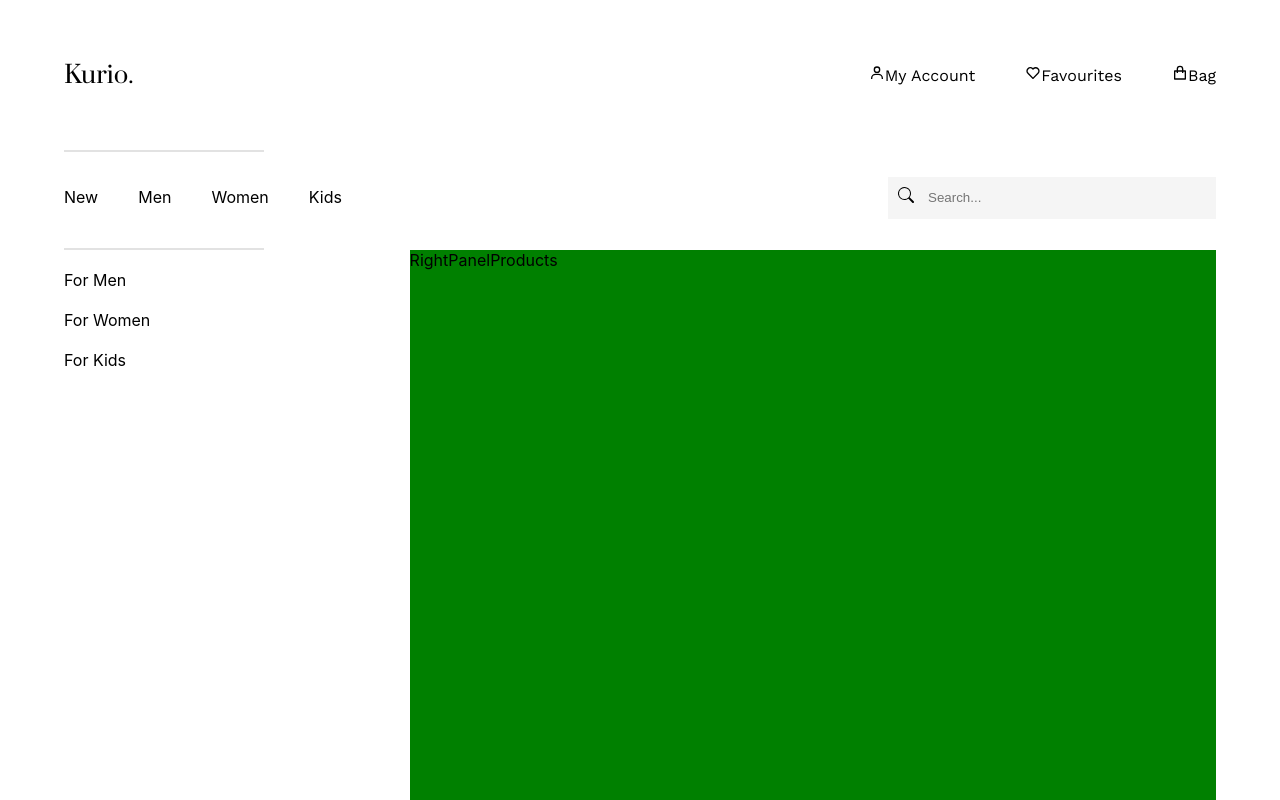
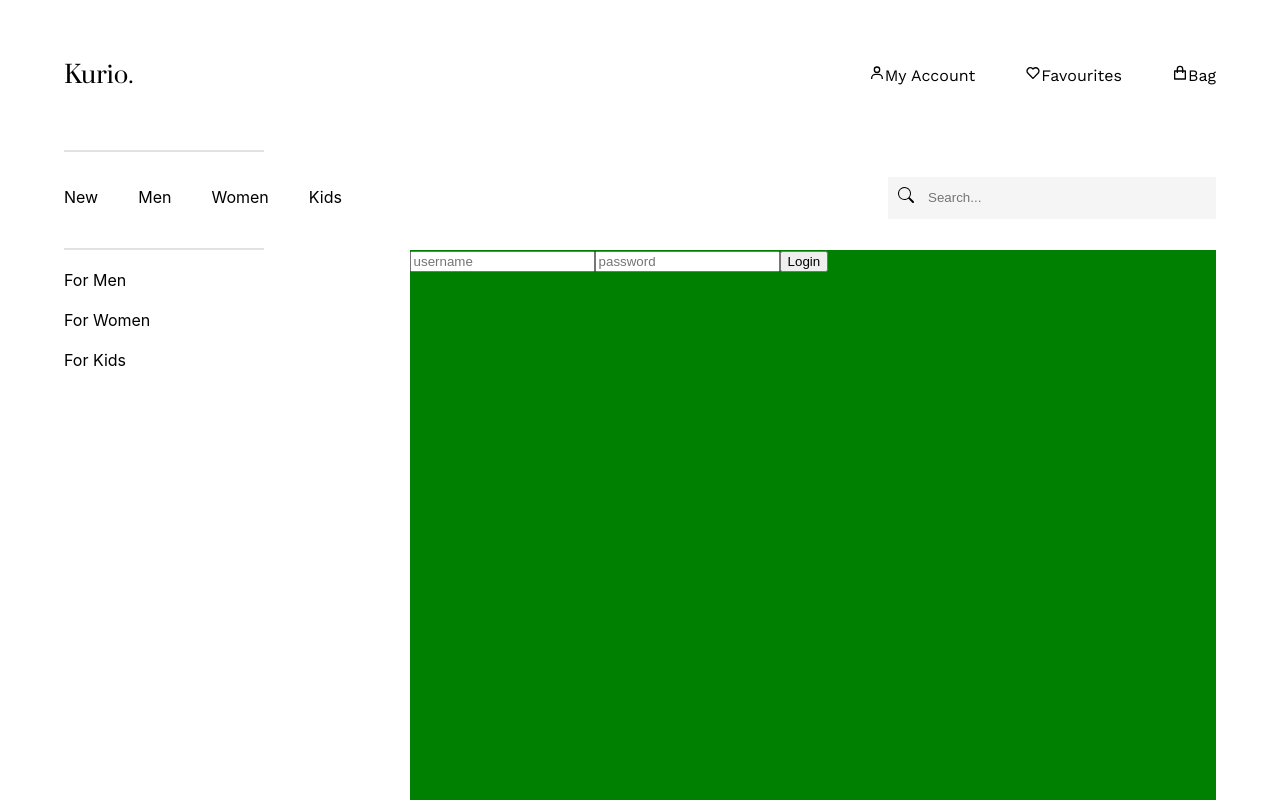
Before and after one commit to MarcSoliman/kurio-shop-app, a React (Create React App) app in the folder client/: page / in a window 1280 px wide. Shown: the top 800 px of the page. Built offline with nearby package versions, Linux system fonts and the light colour scheme.

Commit message:
Made progress on user login

```diff
--- a/client/src/components/productpage/productpagebody/rightpanelproducts/RightPanelProducts.tsx
+++ b/client/src/components/productpage/productpagebody/rightpanelproducts/RightPanelProducts.tsx
@@ -1,8 +1,46 @@
-import React from "react";
+import React, { useState } from "react";
 import axios from "axios";
 import "./rightpanelproducts.scss";
 function RightPanelProducts() {
-  return <div className="right-panel">RightPanelProducts</div>;
+  const [username, setUsername] = useState("");
+  const [password, setPassword] = useState("");
+
+  return (
+    <div className="right-panel">
+      <form>
+        <input
+          type="text"
+          placeholder="username"
+          name="username"
+          onChange={(e) => setUsername(e.target.value)}
+        ></input>
+        <input
+          type="password"
+          placeholder="password"
+          name="password"
+          onChange={(e) => setPassword(e.target.value)}
+        ></input>
+        <button
+          type="button"
+          onClick={() => {
+            axios
+              .post("http://localhost:5000/login", {
+                username: username,
+                password: password,
+              })
+              .then((response) => {
+                console.log("hello " + response.data + "!");
+              })
+              .catch((error) => {
+                error.message = "Error: " + error.message;
+              });
+          }}
+        >
+          Login
+        </button>
+      </form>
+    </div>
+  );
 }
 
 export default RightPanelProducts;
```
Also changed, not shown: 1 other file (tests, documents, lock files or other folders).
